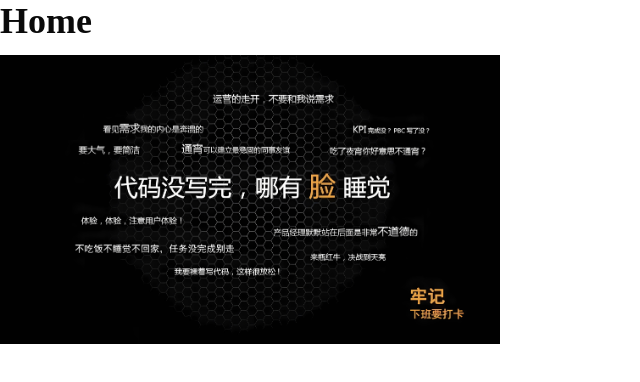
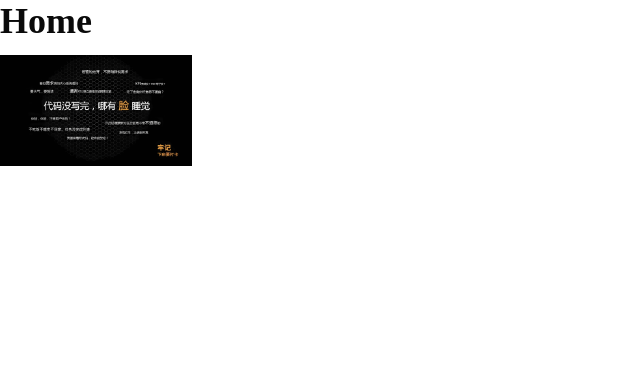
Before and after one commit to 1cutecoder/nextjsdemo, a Next.js app: page /home in a window 1280 px wide. Shown: the top 382 px of the page, without its empty margins (0-640 px from the left). Built offline with nearby package versions, Linux system fonts and the light colour scheme.

Commit message:
feat: image import

```diff
--- a/src/app/home/page.tsx
+++ b/src/app/home/page.tsx
@@ -1,9 +1,10 @@
+import img1 from "@/public/1.png";
 import Image from "next/image";
 export default function Home() {
   return (
     <div>
       <h1>Home</h1>
-      <Image src="/1.png" width={500} height={500} alt="1" />
+      <Image src={img1} width={192} height={108} alt="1" loading="eager" />
     </div>
   );
 }
--- a/tsconfig.json
+++ b/tsconfig.json
@@ -19,7 +19,8 @@
       }
     ],
     "paths": {
-      "@/*": ["./src/*"]
+      "@/*": ["./src/*"],
+      "@/public/*": ["./public/*"]
     }
   },
   "include": [
```
